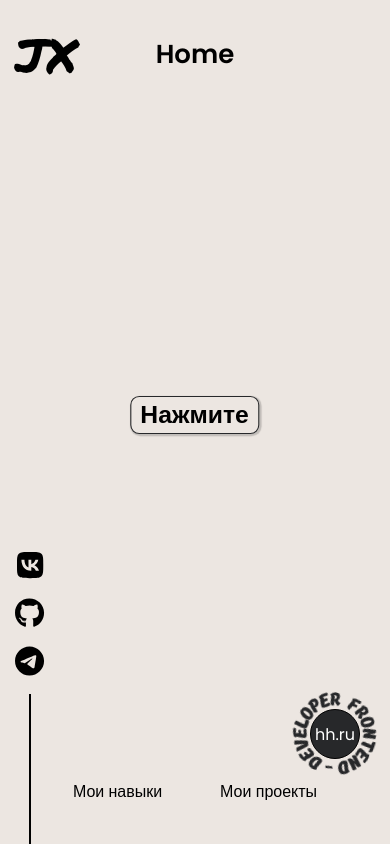
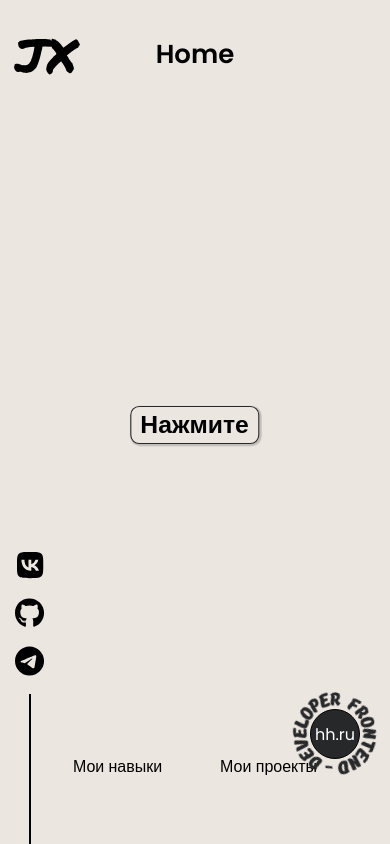
Before and after one commit to ConanWZP/react-portfolio, a React (Vite) app: page / in a window 390 px wide. Built offline with nearby package versions, Linux system fonts and the light colour scheme.

Commit message:
upd footer

```diff
--- a/src/App.scss
+++ b/src/App.scss
@@ -2,7 +2,8 @@
     display: flex;
     flex-direction: column;
    // width: 100vw;
-    min-height: 100vh;
+   // min-height: 100vh;
+    height: 100vh;
     background-color: #ece6e1;
 }
 
--- a/src/components/home/footer/footer.module.scss
+++ b/src/components/home/footer/footer.module.scss
@@ -3,10 +3,10 @@
     transform: translateY(300%);
   }
   80% {
-    transform: translateY(-20%);
+    transform: translateY(-200%);
   }
   100% {
-    transform: translateY(0);
+    transform: translateY(-180%);
   }
 }
 
--- a/src/pages/HomePage/homePage.module.scss
+++ b/src/pages/HomePage/homePage.module.scss
@@ -8,7 +8,7 @@
   overflow: hidden;
   // align-items: center;
   @media (max-width: 425px) {
-    padding: 20px 15px 40px 15px;
+    padding: 20px 15px;
   }
 
 
```
